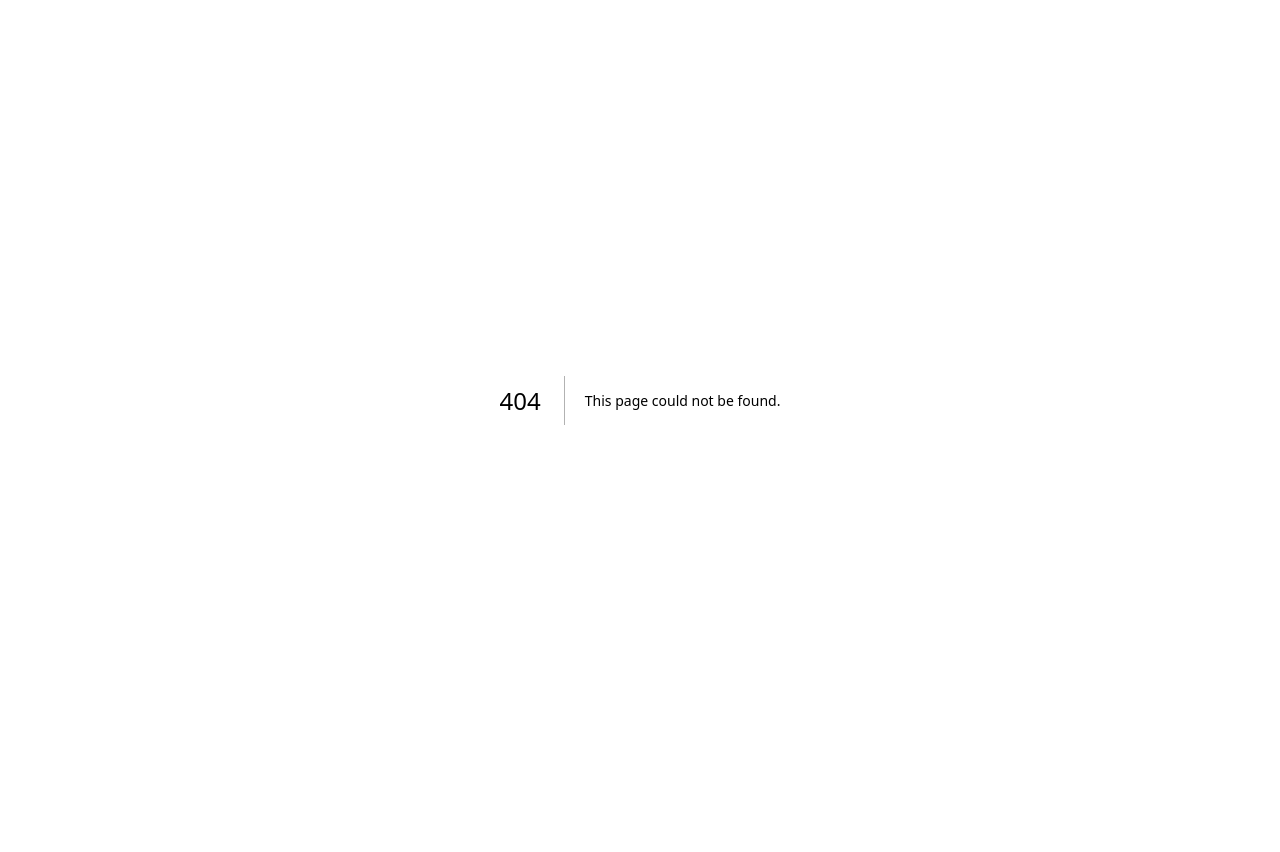
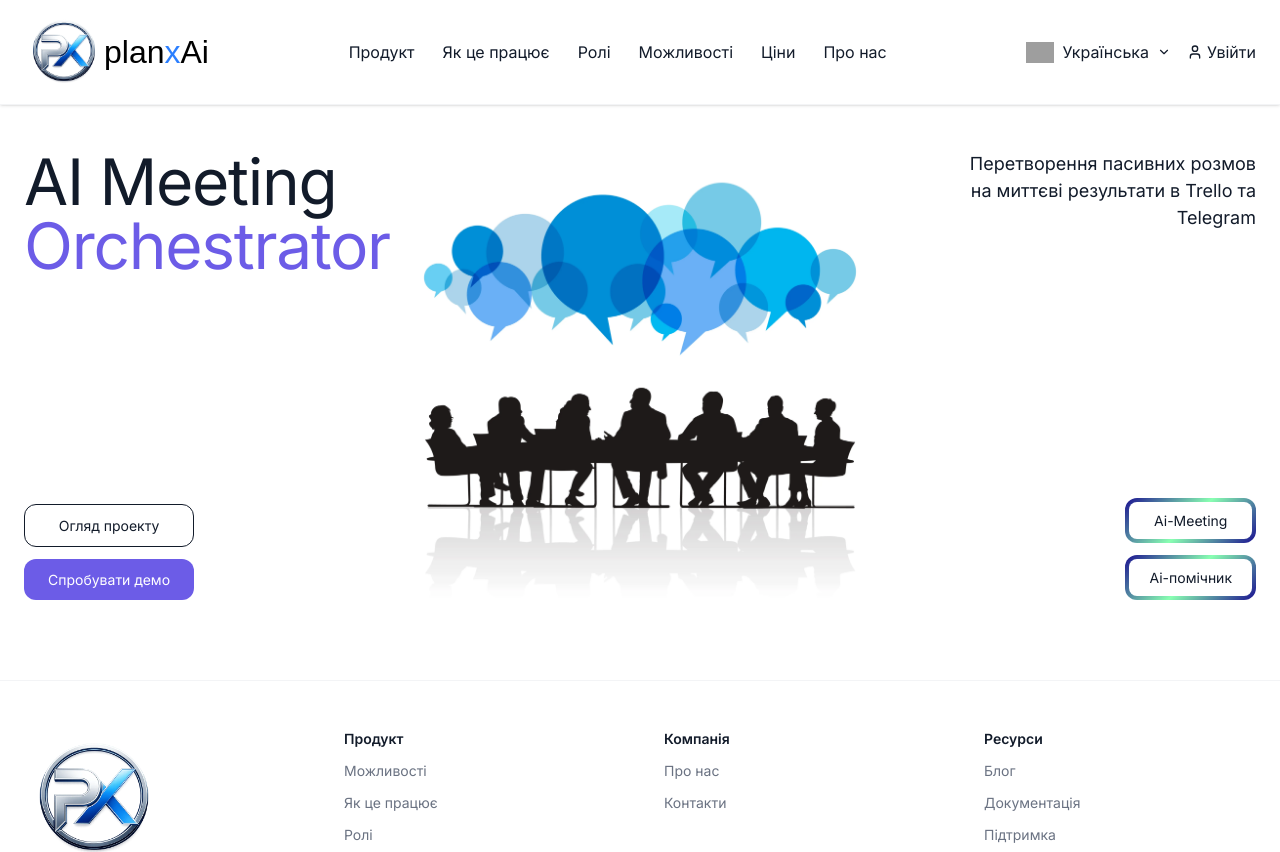
Before and after one commit to Ded-Goit/plan_xai, a Next.js app: page /ai-meeting in a window 1280 px wide. Before the commit this address had no page. Shown: the top 852 px of the page. Before the commit the page ends 800 px from the top, so only its background shows below. Built offline with nearby package versions, Linux system fonts and the light colour scheme; grey boxes are pictures that could not be loaded; a web font is replaced by a local one.

Commit message:
feat: add ai-meeting hero section

```diff
--- /dev/null
+++ b/src/app/ai-meeting/page.tsx
@@ -0,0 +1,16 @@
+import { Header } from "@/components/layout/header";
+import { Footer } from "@/components/layout/footer";
+import { AiMeetingHero } from "@/components/sections/ai-meeting/ai-meeting-hero";
+
+
+export default function AiMeetingPage() {
+  return (
+    <>
+      <Header />
+      <main>
+        <AiMeetingHero />
+      </main>
+      <Footer />
+    </>
+  );
+}
--- /dev/null
+++ b/src/components/sections/ai-meeting/ai-meeting-hero.tsx
@@ -0,0 +1,77 @@
+export function AiMeetingHero() {
+  return (
+    <section className="pt-[150px] pb-20 px-6 bg-white">
+      <div className="max-w-7xl mx-auto relative">
+
+        {/* Center image — absolutely centered behind content */}
+        <div className="absolute inset-0 flex items-center justify-center pointer-events-none">
+          <img
+            src="/images/people_and_their_thoughts.webp"
+            alt="AI Meeting"
+            className="w-[500px] h-auto object-contain"
+            style={{ border: 'none', outline: 'none' }}
+          />
+        </div>
+
+        {/* Top row — title left, description right */}
+        <div className="flex justify-between items-start mb-10 relative z-10">
+
+          {/* Title */}
+          <div>
+            <h1 className="text-[#121B2A] block" style={{ fontSize: '64px', fontWeight: 400, lineHeight: '100%', letterSpacing: '-0.02em' }}>
+              AI Meeting
+            </h1>
+            <h1 className="text-[#6C5CE7] block" style={{ fontSize: '64px', fontWeight: 400, lineHeight: '100%', letterSpacing: '-0.02em' }}>
+              Orchestrator
+            </h1>
+          </div>
+
+          {/* Description */}
+          <p className="text-[#121B2A] text-right text-[18px] max-w-[300px]">
+            Перетворення пасивних розмов на миттєві результати в Trello та Telegram
+          </p>
+        </div>
+
+        {/* Bottom row — left buttons, spacer, right buttons */}
+        <div className="flex items-end justify-between relative z-10 mt-[220px]">
+
+          {/* Left buttons */}
+          <div className="flex flex-col gap-3">
+            <button className="px-6 py-2.5 rounded-[12px] border border-[#121B2A] text-[#121B2A] text-[14px] hover:bg-gray-50 transition-colors">
+              Огляд проекту
+            </button>
+            <button className="px-6 py-2.5 rounded-[12px] bg-[#6C5CE7] text-white text-[14px] hover:bg-[#5a4bd1] transition-colors">
+              Спробувати демо
+            </button>
+          </div>
+
+          {/* Spacer for center image area */}
+          <div className="flex-1" />
+
+          {/* Right buttons */}
+          <div className="flex flex-col gap-3">
+            <button
+              className="px-5 py-2 rounded-[12px] text-[14px] text-[#121B2A]"
+              style={{
+                background: 'linear-gradient(white, white) padding-box, linear-gradient(135deg, #1A0F91, #89FFB2, #1A0F91) border-box',
+                border: '4px solid transparent'
+              }}
+            >
+              Ai-Meeting
+            </button>
+            <button
+              className="px-5 py-2 rounded-[12px] text-[14px] text-[#121B2A]"
+              style={{
+                background: 'linear-gradient(white, white) padding-box, linear-gradient(135deg, #1A0F91, #89FFB2, #1A0F91) border-box',
+                border: '4px solid transparent'
+              }}
+            >
+              Ai-помічник
+            </button>
+          </div>
+
+        </div>
+      </div>
+    </section>
+  );
+}
```
